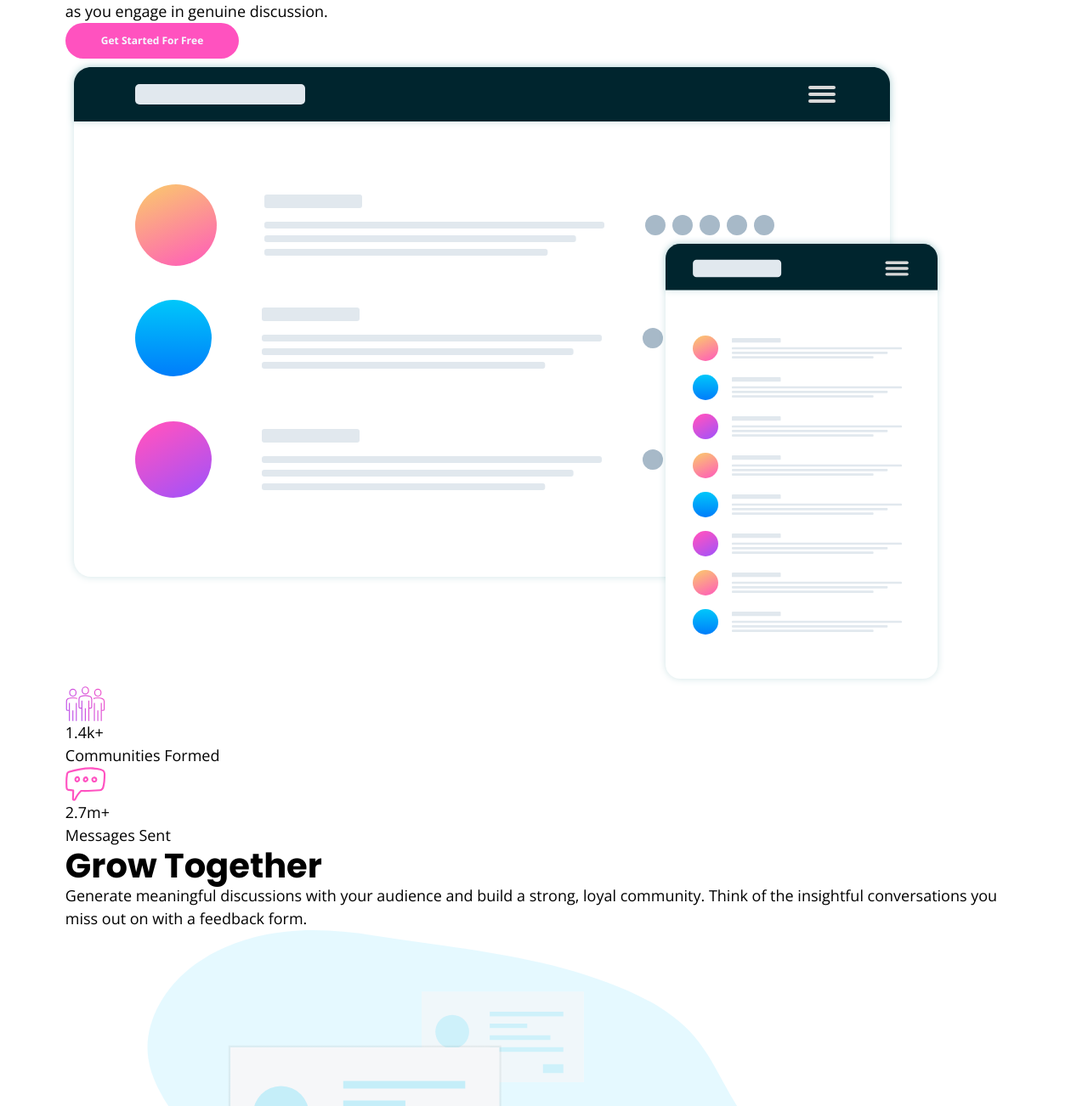
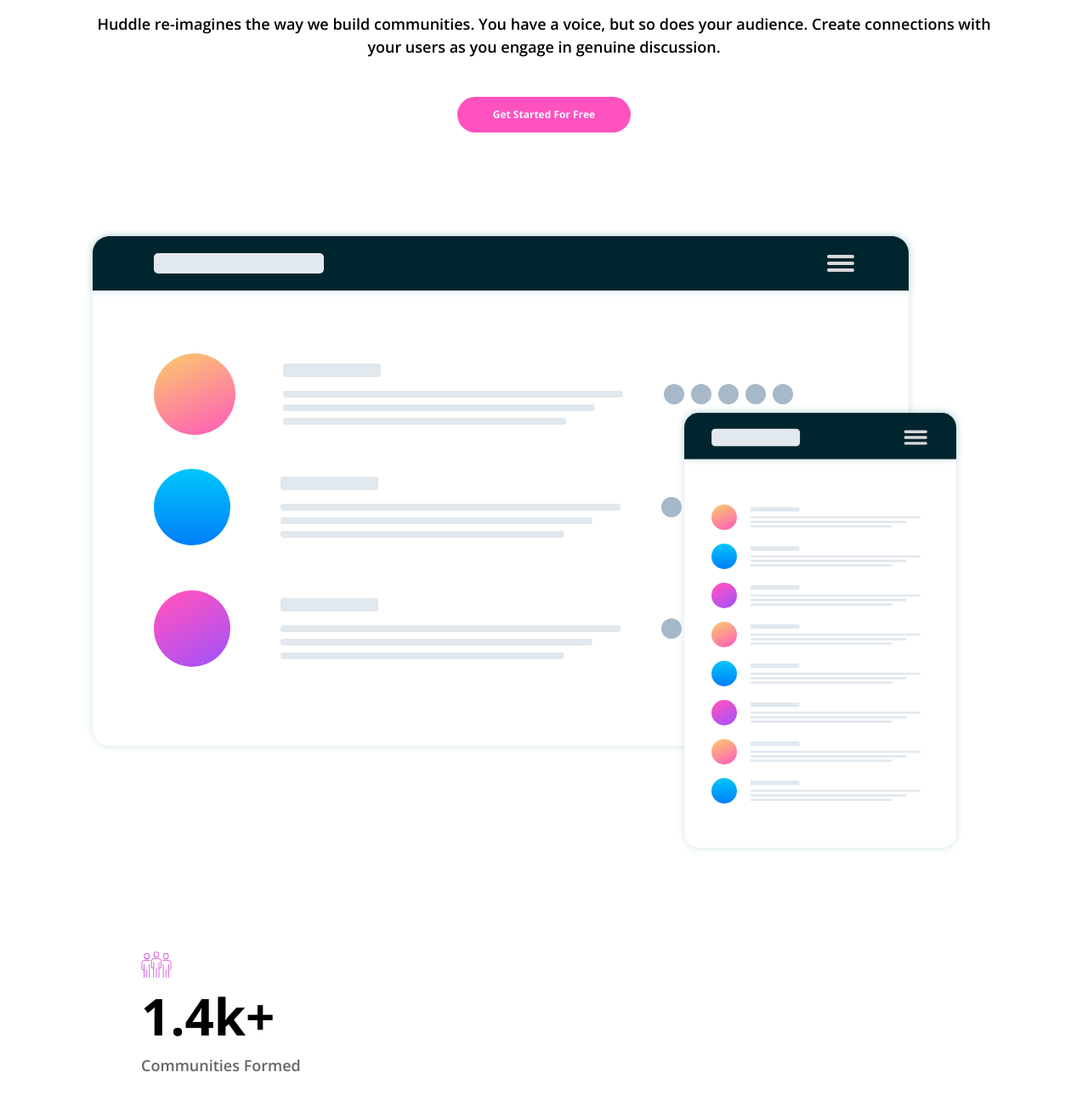
Before and after one commit to EbadShelby/huddle-page-revamp-design-to-code__006, a plain HTML site: page index.html in a window 1280 px wide. Shown: the part 249-1551 px from the top of the page at 85% size. Drawn offline with nearby package versions, Linux system fonts and the light colour scheme.

Commit message:
update 1.7

```diff
--- a/index.html
+++ b/index.html
@@ -25,27 +25,31 @@
   <body>
     <div class="wrapper--block">
       <header class="header">
-        <div class="wrapper">
+        <div class="header__wrapper">
           <div class="header__flex">
             <div>
               <img class="header__logo" src="images/logo.svg" alt="page-logo" />
             </div>
-            <button class="header__cta-button button--clr-primary-transparent">Try it Free</button>
+            <button class="header__cta-button button--clr-primary-transparent">
+              Try it Free
+            </button>
           </div>
         </div>
       </header>
       <main class="main">
-        <section class="main__hero">
+        <section>
           <div class="wrapper">
-            <div class="hero__content">
-              <div class="hero__text">
+            <div class="main__hero">
+              <div class="hero__content">
                 <h1>Build The Community Your Fans Will Love</h1>
                 <p>
                   Huddle re-imagines the way we build communities. You have a
                   voice, but so does your audience. Create connections with your
                   users as you engage in genuine discussion.
                 </p>
-                <button class="hero__cta-button button--clr-primary">Get Started For Free</button>
+                <button class="hero__cta-button button--clr-primary">
+                  Get Started For Free
+                </button>
               </div>
               <img
                 class="hero__image"
@@ -54,14 +58,22 @@
               />
               <div class="hero__stats">
                 <div class="hero__stat">
-                  <img src="images/icon-communities.svg" alt="icon-communities" />
-                  <p>1.4k+</p>
-                  <p>Communities Formed</p>
+                  <img
+                    class="hero__stat-icon"
+                    src="images/icon-communities.svg"
+                    alt="icon-communities"
+                  />
+                  <p class="hero__stat-total">1.4k+</p>
+                  <p class="hero__stat-description">Communities Formed</p>
                 </div>
                 <div class="hero__stat">
-                  <img src="images/icon-messages.svg" alt="icon-messages" />
-                  <p>2.7m+</p>
-                  <p>Messages Sent</p>
+                  <img
+                    class="hero__stat-icon"
+                    src="images/icon-messages.svg"
+                    alt="icon-messages"
+                  />
+                  <p class="hero__stat-total">2.7m+</p>
+                  <p class="hero__stat-description">Messages Sent</p>
                 </div>
               </div>
             </div>
@@ -73,8 +85,8 @@
               <h2>Grow Together</h2>
               <p>
                 Generate meaningful discussions with your audience and build a
-                strong, loyal community. Think of the insightful conversations you
-                miss out on with a feedback form.
+                strong, loyal community. Think of the insightful conversations
+                you miss out on with a feedback form.
               </p>
             </div>
             <div>
@@ -128,13 +140,15 @@
           <div class="wrapper">
             <div class="cta__group">
               <p class="cta__text">Ready To Build Your Community?</p>
-              <button class="cta__button button--clr-primary">Get Started For Free</button>
+              <button class="cta__button button--clr-primary">
+                Get Started For Free
+              </button>
             </div>
           </div>
         </section>
       </main>
       <footer class="footer">
-        <div class="wrapper">
+        <div class="footer__wrapper">
           <div>
             <div class="footer__info">
               <div>
@@ -181,12 +195,15 @@
           <div class="footer__newsletter">
             <p class="newsletter__title">Newsletter</p>
             <p class="newsletter__description">
-              To recieve tips on how to grow your community, sign up to our weekly
-              newsletter. We’ll never send you spam or pass on your email address
+              To recieve tips on how to grow your community, sign up to our
+              weekly newsletter. We’ll never send you spam or pass on your email
+              address
             </p>
             <div class="newsletter__form">
               <input class="newsletter__input" type="email" name="" id="" />
-              <button class="newsletter__button button--clr-primary">Subscribe</button>
+              <button class="newsletter__button button--clr-primary">
+                Subscribe
+              </button>
             </div>
           </div>
         </div>
--- a/style.css
+++ b/style.css
@@ -33,36 +33,48 @@
   --spacing-1000: 15em;
 
   /* Desktop */
-  --fs-desktop-smallest: 12px; /* .75rem */
-  --fs-desktop-detail: 14px; /* .875rem */
-  --fs-desktop-regular: 18px; /* 1rem/1.125rem */
-  --fs-desktop-subtitle-small: ; /* 1.25rem */
-  --fs-desktop-subtitle-regular: 40px; /* 2.5rem */
-  --fs-desktop-subtitle-large: ; /* 1.375rem */
-  --fs-desktop-main-small: 32px; /* 2rem */
-  --fs-desktop-main-regular: 38px; /* 2.375rem */
-  --fs-desktop-main-large: 42px; /* 2.625rem */
-  --fs-desktop-display-small: 60px; /* 3.75rem */
-  --fs-desktop-display-regular: 72px; /* 4.5rem */
-  --fs-desktop-display-large: 80px; /* 5rem */
+  --fs-desktop-smallest: .75rem; /* 12px */
+  --fs-desktop-detail: .875rem; /* 14px */
+  --fs-desktop-regular: 1.125rem; /* 16px/18px */
+  --fs-desktop-subtitle-small: ; /* 20px */
+  --fs-desktop-subtitle-regular: 2.5rem; /* 40px */
+  --fs-desktop-subtitle-large: ; /* 22px */
+  --fs-desktop-main-small: 2rem; /* 32px */
+  --fs-desktop-main-regular: 2.375rem; /* 38px */
+  --fs-desktop-main-large: 2.625rem; /* 42px */
+  --fs-desktop-display-small: 3.75rem; /* 60px */
+  --fs-desktop-display-regular: 4.5rem; /* 72px */
+  --fs-desktop-display-large: 5rem; /* 80px */
 
   /* Mobile */
-  --fs-mobile-xsmall: 12px; /* .75rem */
-  --fs-mobile-small: 14px; /* .875rem */
-  --fs-mobile-regular: 16px; /* 1rem */
-  --fs-mobile-subtitle-small: 20px; /* 1.125rem */
-  --fs-mobile-subtitle-regular: 22px; /* 1.375rem */
-  --fs-mobile-subtitle-large: 24px; /* 1.5rem */
-  --fs-mobile-main-title-small: 24px; /* 1.5rem */
-  --fs-mobile-main-title-regular: 32px; /* 2rem */
-  --fs-mobile-main-title-large: 38px; /* 2.375rem */
-  --fs-mobile-display-small: 48px; /* 3rem */
-  --fs-mobile-display-regular: 60px; /* 5rem */
-  --fs-mobile-display-large: 72px; /* 4.5rem */
+  --fs-mobile-xsmall: .75rem; /* 12px */
+  --fs-mobile-small: .875rem; /* 14px */
+  --fs-mobile-regular: 1rem; /* 16px */
+  --fs-mobile-subtitle-small: 1.25rem; /* 18px */
+  --fs-mobile-subtitle-regular: 1.375rem; /* 22px */
+  --fs-mobile-subtitle-large: 1.5rem; /* 24px */
+  --fs-mobile-main-title-small: 1.5rem; /* 24px */
+  --fs-mobile-main-title-regular: 2rem; /* 32px */
+  --fs-mobile-main-title-large: 2.375rem; /* 38px */
+  --fs-mobile-display-small: 3rem; /* 48px */
+  --fs-mobile-display-regular: 3.75rem; /* 80px */
+  --fs-mobile-display-large: 4.5rem; /* 72px */
 
-  --fs-body: clamp(var(--fs-mobile-regular), 15.304px + 0.2174vw, var(--fs-desktop-regular));
-  --fs-title: clamp(var(--fs-mobile-main-title-small), 17.7392px + 1.9565vw , var(--fs-desktop-main-large));
-  --fs-sub-title: clamp(var(--fs-mobile-subtitle-regular), 13.0432px + 2.1739vw, var(--fs-desktop-subtitle-regular));
+  --fs-body: clamp(
+    var(--fs-mobile-regular),
+    15.304px + 0.2174vw,
+    var(--fs-desktop-regular)
+  );
+  --fs-title: clamp(
+    var(--fs-mobile-main-title-small),
+    17.7392px + 1.9565vw,
+    var(--fs-desktop-main-large)
+  );
+  --fs-sub-title: clamp(
+    var(--fs-mobile-subtitle-regular),
+    13.0432px + 2.1739vw,
+    var(--fs-desktop-subtitle-regular)
+  );
   --fs-smallest: ;
   --fs-button: ;
 }
@@ -135,6 +147,7 @@ h6 {
 body {
   font-family: var(--ff-base);
   font-size: var(--fs-body);
+  font-weight: var(--fw-medium);
 }
 h1,
 h2 {
@@ -154,7 +167,6 @@ h2 {
   justify-content: space-between;
   align-items: center;
   padding-bottom: var(--spacing-800);
-
 }
 .header__logo {
   width: 6em;
@@ -162,24 +174,60 @@ h2 {
 /* ======================================= */
 /* ===========|| Main Style ||============ */
 /* ======================================= */
+.main__hero {
+  padding-inline: var(--spacing-100);
+}
+.main__hero > *:not(:last-child) {
+  margin-bottom: var(--spacing-800);
+}
+.hero__content {
+  display: flex;
+  flex-direction: column;
+  align-items: center;
+  text-align: center;
+}
+.hero__content h1 {
+  margin-bottom: var(--spacing-200);
+}
+.hero__content button {
+  margin-top: var(--spacing-700);
 
+}
+.hero__stats {
+  display: grid;
+  gap: var(--spacing-700);
+  padding-inline: var(--spacing-700);
+}
+.hero__stat-icon {
+  max-width: 2em;
+  margin-bottom: var(--spacing-00);
+}
+.hero__stat-total {
+  font-size: var(--fs-mobile-display-regular);
+  font-weight: var(--fw-bold);
+}
+.hero__stat-description {
+  opacity: .6;
+}
 
 /* =============|| Buttons ||============= */
 .header__cta-button {
-  font-size: .625rem;
-  padding: .25em 1.25em;
+  font-size: 0.625rem;
+  padding: 0.25em 1.25em;
   border-radius: 100vmax;
 }
 
-.hero__cta-button, .cta__button {
+.hero__cta-button,
+.cta__button {
   border-radius: 100vmax;
-  font-size: .75rem;
+  font-size: 0.75rem;
   padding: 1em 3.5em;
 }
 .newsletter__button {
-  padding: .75em 2.5em;
-  border-radius: .30em;
+  padding: 0.75em 2.5em;
+  border-radius: 0.3em;
 }
+
 /* ======================================= */
 /* ==========|| footer Style ||=========== */
 /* ======================================= */
@@ -187,8 +235,12 @@ h2 {
 /* ======================================= */
 /* ============|| Utilities ||============ */
 /* ======================================= */
+.header__wrapper, .footer__wrapper {
+  max-width: 90%;
+  margin-inline: auto;
+}
 .wrapper {
-  max-width: 88%;
+  max-width: 86%;
   margin-inline: auto;
 }
 .wrapper--block {
@@ -204,7 +256,7 @@ h2 {
 }
 .button--clr-primary-transparent {
   background-color: transparent;
-  border: .0625rem solid var(--clr-primary);
+  border: 0.0625rem solid var(--clr-primary);
   color: var(--clr-primary);
 }
 /* ======================================= */
```
